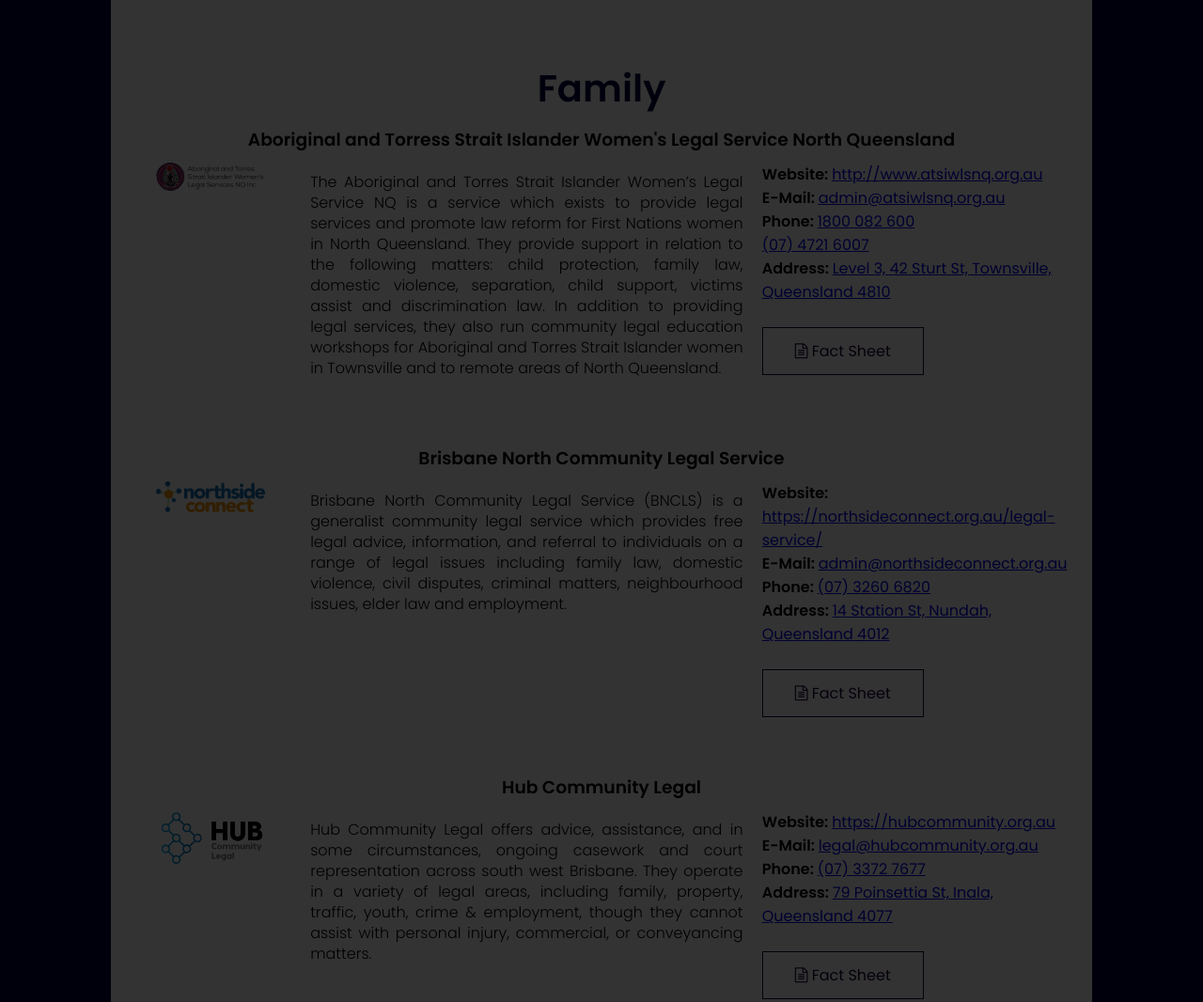
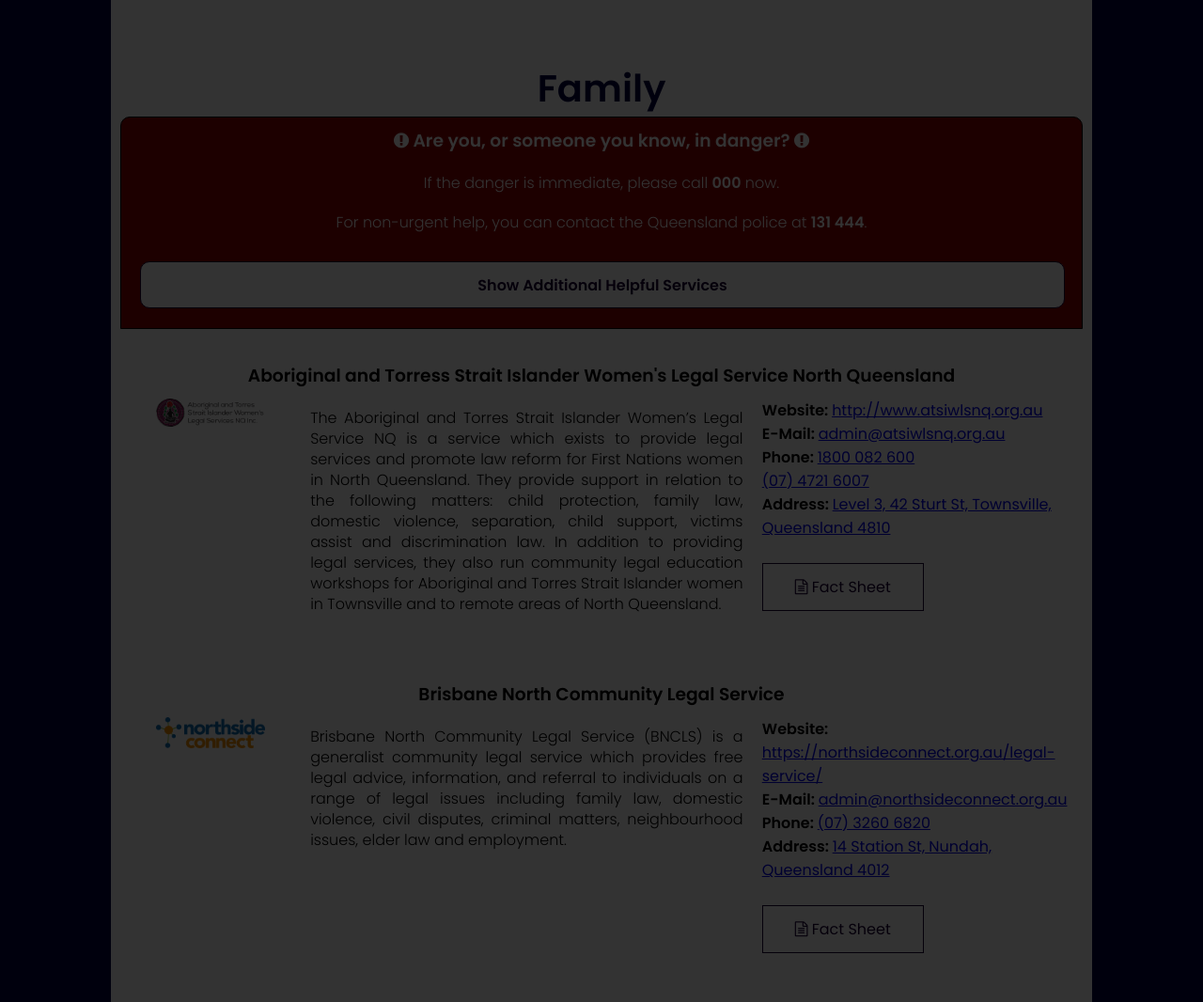
Before and after one commit to NicGodfrey/theQLD, a plain HTML site: page legalDirectory.html in a window 1280 px wide. Shown: the part 4100-5166 px from the top of the page at 94% size. Drawn offline with nearby package versions, Linux system fonts and the light colour scheme.

Commit message:
re-added DV Warning to automated dir

```diff
--- a/legalDirectory.html
+++ b/legalDirectory.html
@@ -96,6 +96,20 @@
             <section class="directory-category" id="directory-category">
                 <h1 class="categoryH1" id="Family">Family</h1>
 
+                <div class="warningBanner">
+                    <h3><i class="fa fa-exclamation-circle"></i>  Are you, or someone you know, in danger?  <i class="fa fa-exclamation-circle"></i></h3>
+                    <p>If the danger is immediate, please call <b>000</b> now.</p>
+                    <p>For non-urgent help, you can contact the Queensland police at <b>131 444</b>.</p>
+                    <div class=warningBanner-btn onclick="showDVServices()" id="warningBanner-btn">Show Additional Helpful Services</div>
+                    <div class="warningBanner_list" id="warningBanner_list">
+                        <li><b><a href="https://www.qld.gov.au/law/crime-and-police/victim-assist-queensland" target="_blank">Victim Assist Queensland</a></b>, a support service provided by the Queensland Government, available during business hours: 1300 546 587</li>
+                        <li><b><a href="https://www.dvconnect.org/" target="_blank">DV Connect Womensline</a></b>, a 24/7 Domestic Violence Helpline for women: 1800 811 811</li>
+                        <li><b><a href="https://www.dvconnect.org/" target="_blank">DV Connect Mensline</a></b>, a Domestic Violence Helpline for men available from 09:00-Midnight 7 days a week: 1800 600 636</li>
+                        <li><b><a href="https://www.dvconnect.org/" target="_blank">DV Connect Sexual Assault Helpline</a></b>, a Sexual Assault Helpline for victims or persons concerned about someone they know, available from 07:30-23:30 7 days a week: 1800 010 120</li>
+                    </div>
+                </div>
+                <br>
+
                 <div data-includeHTML-DirCat="FAMILY" id="FAMILY"></div>
 
                 <a href="#top-of-page" class="top-btn">Return to Top</a>
@@ -172,6 +186,8 @@
                 <div class=separator style="margin:4%;"><hr></div>
             </section>
 
+        </section>
+
 
         <div data-includeHTML="./TPLfooter.html"></div>
 
```
